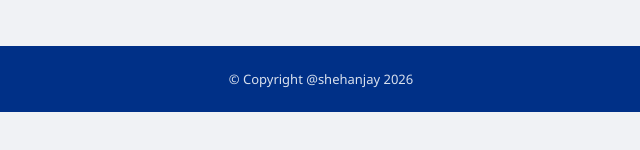
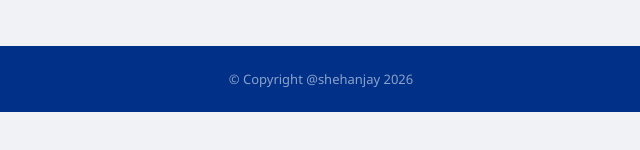
Before and after one commit to shehanjay2000/Bank_guarantee_system, a plain HTML site: page index.html in a window 1280 px wide. Shown: the part 430-580 px from the top of the page, 319-959 px from the left. Drawn offline with Linux system fonts and the light colour scheme.

Commit message:
fix: refine footer text opacity

```diff
--- a/app.js
+++ b/app.js
@@ -31,7 +31,6 @@ function selectType(type) {
 /*
    DYNAMIC ROWS — Extension
    Columns: CUSDEC No. | BG No. | Prior Expiry Date | Amount (Rs.)
-   (matches BG Extensions Register columns)
  */
 function addExtRow() {
   const wrap = document.getElementById('ext-rows');
@@ -69,7 +68,6 @@ function addExtRow() {
 /*
    DYNAMIC ROWS — Releasing
    Columns: CUSDEC No. | CUSDEC Date | BG Amount (Rs.) & Validity Date | Amount (Rs.)
-   (matches BG Releasing Register columns)
  */
 function addRelRow() {
   const wrap = document.getElementById('rel-rows');
--- a/style.css
+++ b/style.css
@@ -85,7 +85,7 @@ select { cursor: pointer; }
 
 /* ── Footer ── */
 footer { background: #003087; color: #fff; padding: 1.5rem 2rem; text-align: center; font-size: 13px; margin-top: 2rem; }
-footer p { margin: 0; opacity: 0.85; }
+footer p { margin: 0; opacity: 0.55; }
 
 @media (max-width: 600px) {
   .type-grid { grid-template-columns: 1fr; }
```
